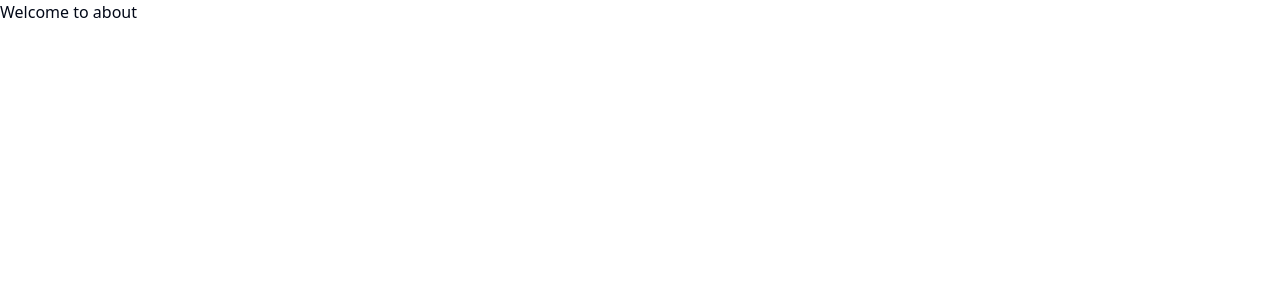
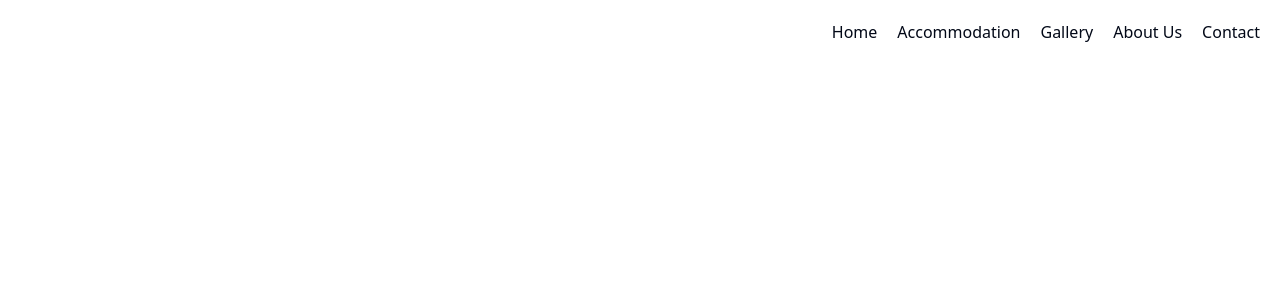
Before and after one commit to joshelvn11/staysuite, a Next.js app: page /about in a window 1280 px wide. Shown: the top 300 px of the page. Built offline with nearby package versions, Linux system fonts and the light colour scheme; no server answers.

Commit message:
[FEAT] added header to homepage

```diff
--- a/src/app/[slug]/page.tsx
+++ b/src/app/[slug]/page.tsx
@@ -1,7 +1,20 @@
+import {
+  RootContainer,
+  Header,
+  PageContent,
+  AccommodationCard,
+} from "@/components";
+import { getSiteData } from "@/api/siteService";
+
 export default async function ClientSite({
   params,
 }: {
   params: { slug: string };
 }) {
-  return <p>Welcome to {params.slug}</p>;
+  const siteData = await getSiteData(params.slug);
+  return (
+    <RootContainer>
+      <Header title={siteData.site_name} />
+    </RootContainer>
+  );
 }
```
